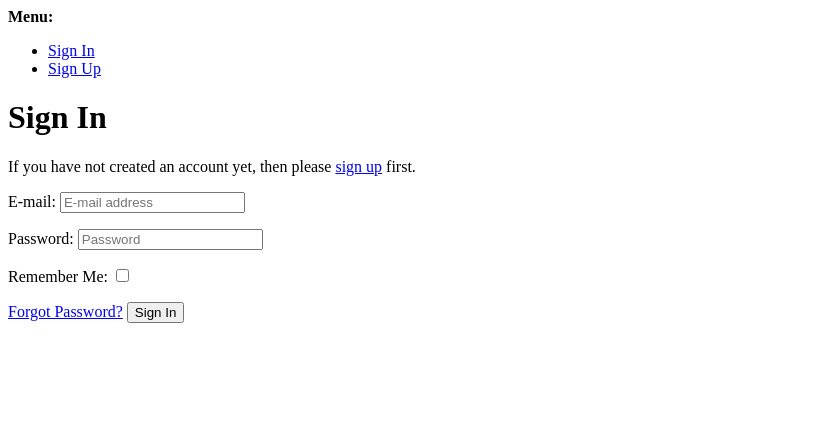
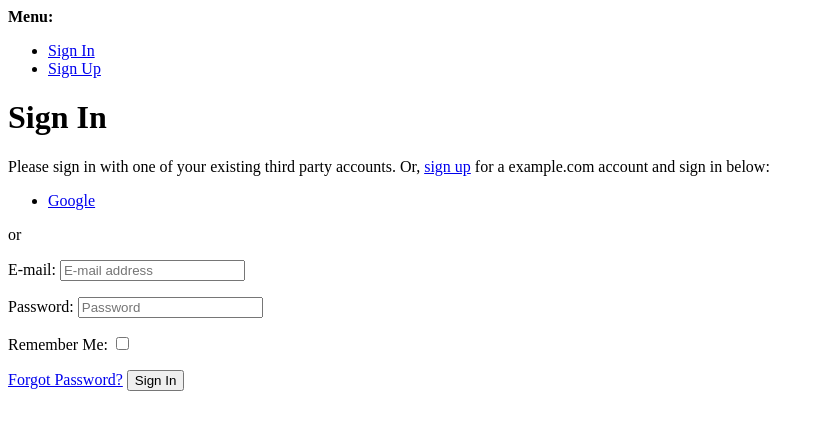
Before and after one commit to yuval23m/TechnoWorld, a Django app: page /accounts/login/ in a window 1280 px wide. Shown: the top 430 px of the page, without its empty margins (0-824 px from the left). Run offline with Django 4.2, Linux system fonts and the light colour scheme; some libraries are stand-ins or nearby versions.

Commit message:
Prueba Google Api

```diff
--- a/TechnoWorld/settings.py
+++ b/TechnoWorld/settings.py
@@ -45,6 +45,7 @@ INSTALLED_APPS = [
     'allauth',
     'allauth.account',
     'allauth.socialaccount',
+    'allauth.socialaccount.providers.google',
 ]
 
 MIDDLEWARE = [
@@ -142,8 +143,8 @@ if DEBUG:
 SOCIALACCOUNT_PROVIDERS = {
     'google': {
         'APP': {
-            'client_id': '123',
-            'secret': '456',
+            'client_id': '821895794524-920t85uhklm7qag9gqkr9cosp4vqbode.apps.googleusercontent.com',
+            'secret': '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',
             'key': ''
         }
     }
--- a/productos/templates/account/login.html
+++ b/productos/templates/account/login.html
@@ -1,11 +1,13 @@
 {% extends "base.html" %}
-
+{%load socialaccount%}
 {% load i18n %}
 {% load account socialaccount %}
-
 {% block head_title %}{% trans "Sign In" %}{% endblock %}
 
 {% block content %}
+<!--
+
+-->
 
 <h1>{% trans "Sign In" %}</h1>
 
@@ -15,7 +17,9 @@
 <p>{% blocktrans with site.name as site_name %}Please sign in with one
 of your existing third party accounts. Or, <a href="{{ signup_url }}">sign up</a>
 for a {{ site_name }} account and sign in below:{% endblocktrans %}</p>
-
+{% if user.is_authenticated %}
+  <h1>Autenticado con Google<h1>
+{% endif %}
 <div class="socialaccount_ballot">
 
   <ul class="socialaccount_providers">
```
Also changed, not shown: db.sqlite3.
